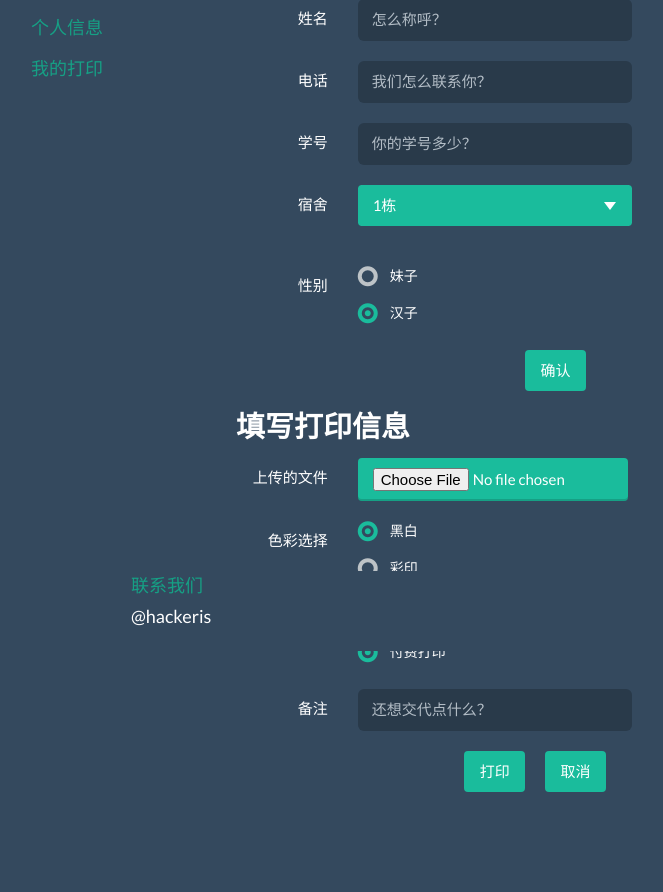
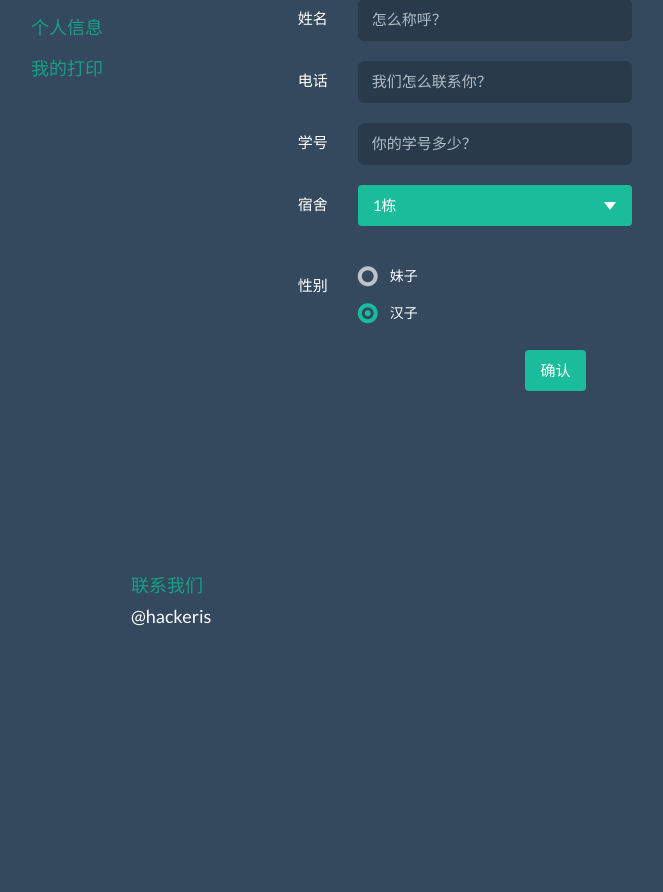
Before and after one commit to Conanjun/eprint, a Django app: page /dashboard in a window 1280 px wide. Shown: the part 149-1041 px from the top of the page, without its empty margins (29-692 px from the left). After the commit the page ends 775 px from the top, so only its background shows below. Run offline with Django 3.2, Linux system fonts and the light colour scheme; parts of the project's set-up code (start-up, migrations or seed data) failed here and were passed over; some libraries are stand-ins or nearby versions.

Commit message:
make print form to be modal popup

```diff
--- a/templates/dashboard.html
+++ b/templates/dashboard.html
@@ -40,6 +40,12 @@
     .tooltip-arrow {
         display: none;
     }
+    #upload-to-print {
+        position: absolute;
+        width: 400px;
+        height: 500px;
+        margin: auto auto;
+    }
 </style>
 {% endblock %}
 
@@ -70,10 +76,12 @@
 
 	$('#to-user-info').click(function(){
 		$('#my-print').css('display','none');
+        //$('#upload-to-print').css('display','none');
 		$('#user-info').css('display','block');
 	});
 	$('#to-my-print').click(function(){
 		$('#my-print').css('display','block');
+        //$('#upload-to-print').css('display','block');
 		$('#user-info').css('display','none');
 	});
     $(function () {
--- a/templates/my_print.html
+++ b/templates/my_print.html
@@ -1,6 +1,6 @@
 {{uf.email}}
 <div id="my-print" style="display: none;">
-    <h4>我的打印<a id="print" class="btn btn btn-danger" style="margin: 0 10px;" href="#">我要打印</a></h4>
+    <h4>我的打印<a id="print" data-toggle='modal' class="btn btn btn-danger" style="margin: 0 10px;" href="#upload-to-print">我要打印</a></h4>
     <ul class="list-group print-list" style="width: 640px;">
 
         <li class="list-group-item">
@@ -16,7 +16,7 @@
     </ul>
 </div>
 
-<div id="upload-to-print" style="display: block">
+<div id="upload-to-print" class="modal fade in" style="display: none;">
     <h4>填写打印信息</h4>
 
     <form class="form-horizontal" role="form" method="GET" action="/dashboard" style="width: 700px;">
@@ -72,7 +72,7 @@
         <div class="form-group">
             <label class="control-label col-lg-4"></label>
             <input class="col-lg-1 btn btn-default btn-primary" type="submit" value="打印"/>
-            <input class="col-lg-1 btn btn-default btn-primary" type="button" value="取消" style="margin-left: 20px;"/>
+            <input class="col-lg-1 btn btn-default btn-primary" data-dismiss="modal" type="button" value="取消" style="margin-left: 20px;"/>
         </div>
 
     </form>
```
